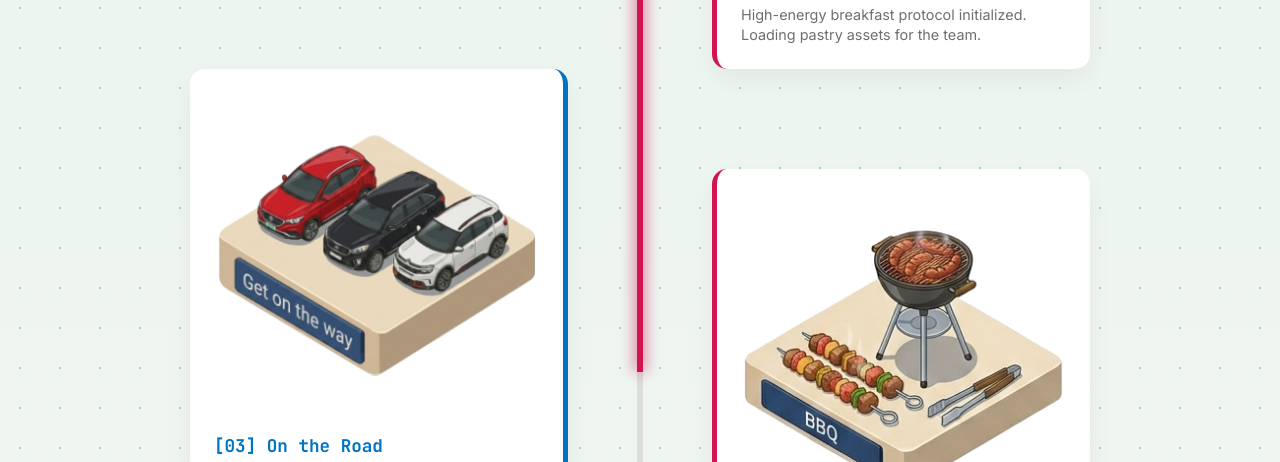
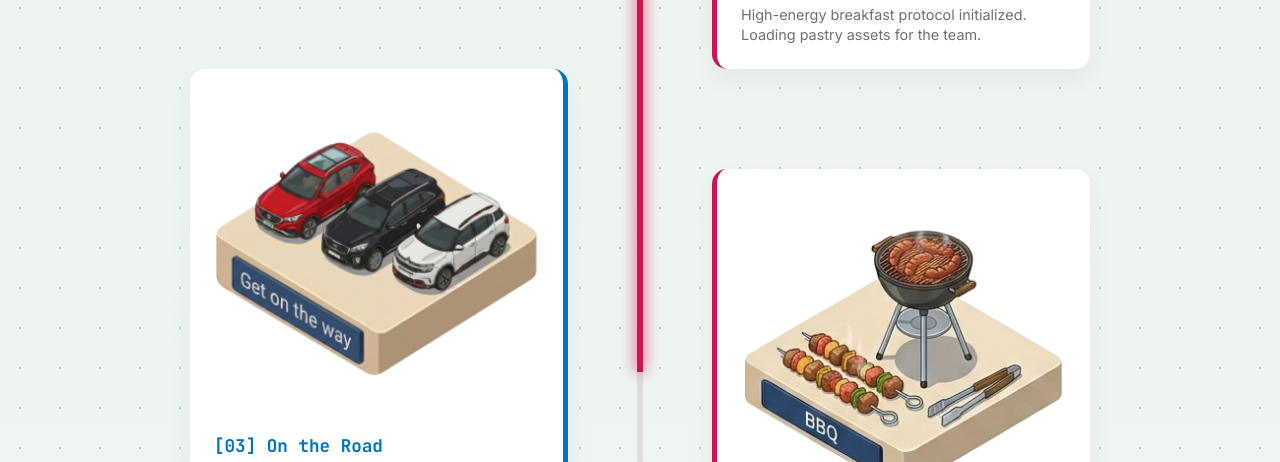
Before and after one commit to senorita47/TEST, a plain HTML site: page SalTimeLine.html in a window 1280 px wide. Shown: the part 932-1394 px from the top of the page. Drawn offline with Linux system fonts and the light colour scheme.

Commit message:
Update SalTimeLine.html

```diff
--- a/SalTimeLine.html
+++ b/SalTimeLine.html
@@ -201,7 +201,7 @@
 
         <!-- Card 3 -->
         <div class="card left">
-            <img src="car.png" alt="On the Road">
+            <img src="Way.png" alt="On the Road">
             <h3>[03] On the Road</h3>
             <p>Car convoy transit phase. Initiating route movement toward the garden destination.</p>
         </div>
```
